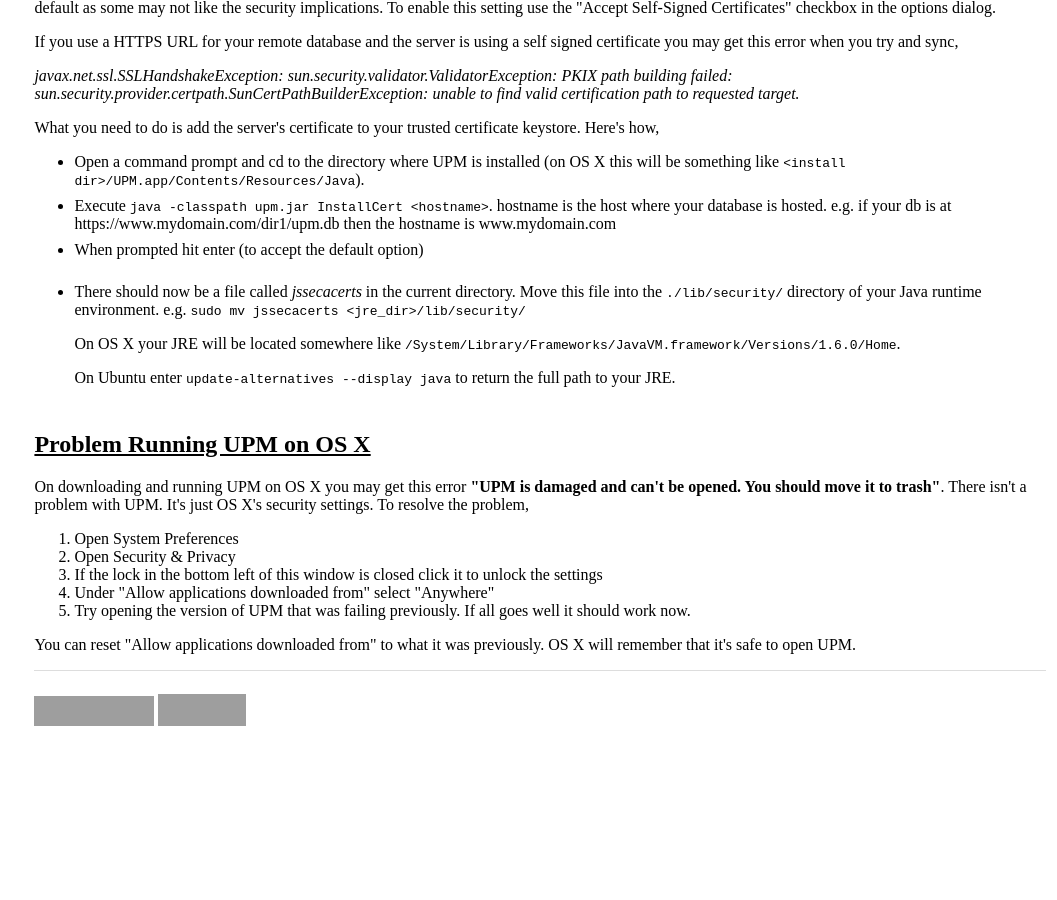
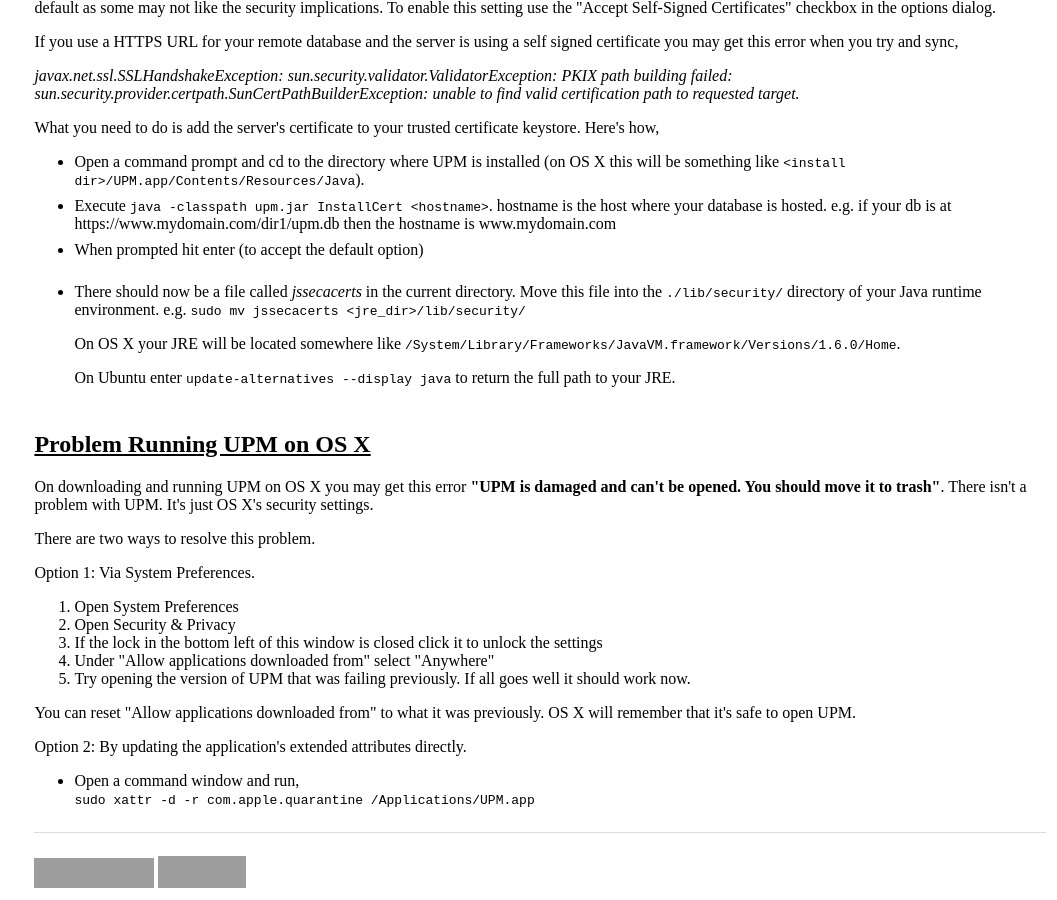
Before and after one commit to adrian/upm-website, a Jekyll site: the page built from upm_swing_userguide.html, in a window 1280 px wide and 900 px high, scrolled down 1993 px. Shown: the whole window, without its empty margins (100-1157 px from the left). Built offline with Jekyll 4.4.1, drawn with Linux system fonts in a browser that asks for light colours; some web fonts are replaced; before the commit the page ends 2731 px from its top, so only the background shows below that; grey boxes are pictures that could not be loaded.

Commit message:
Fix for UPM damaged on OS X

```diff
--- a/upm_swing_userguide.html
+++ b/upm_swing_userguide.html
@@ -127,7 +127,13 @@
 
 <h2 id="osx_problem_running">Problem Running UPM on OS X</h2>
 <p>
-    On downloading and running UPM on OS X you may get this error <b>"UPM is damaged and can't be opened. You should move it to trash"</b>. There isn't a problem with UPM. It's just OS X's security settings. To resolve the problem,
+    On downloading and running UPM on OS X you may get this error <b>"UPM is damaged and can't be opened. You should move it to trash"</b>. There isn't a problem with UPM. It's just OS X's security settings.
+</p>
+<p>
+    There are two ways to resolve this problem.
+</p>
+<p>
+    Option 1: Via System Preferences.
     <ol>
       <li>Open System Preferences</li>
       <li>Open Security & Privacy</li>
@@ -137,3 +143,13 @@
     </ol>
     You can reset "Allow applications downloaded from" to what it was previously. OS X will remember that it's safe to open UPM.
 </p>
+<p>
+    Option 2: By updating the application's extended attributes directly.
+    <ul>
+      <li>Open a command window and run,
+        <div>
+          <code>sudo xattr -d -r com.apple.quarantine /Applications/UPM.app</code>
+        </div>
+      </li>
+    </ul>
+</p>
```
